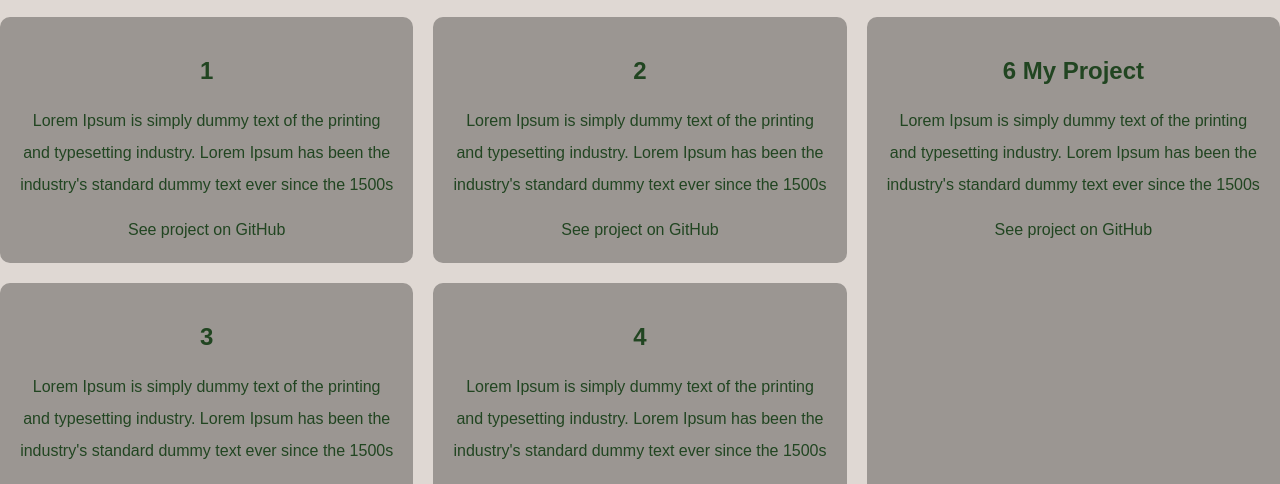
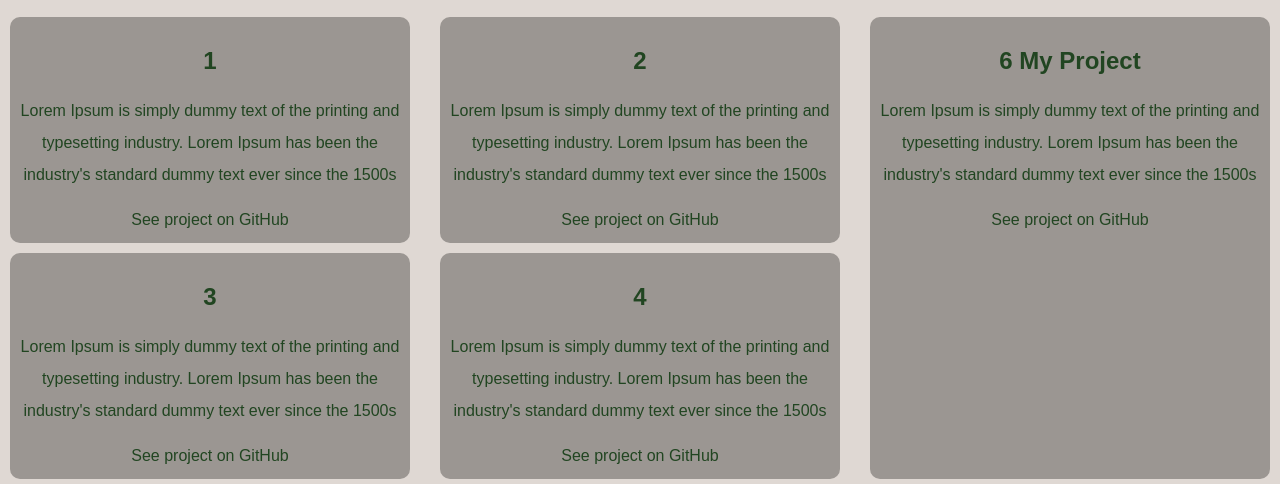
Before and after one commit to nickster2/portfolio-site, a plain HTML site: page work.html in a window 1280 px wide. Shown: the part 266-750 px from the top of the page. Drawn offline with nearby package versions, Linux system fonts and the light colour scheme; files that its build step writes are made by us from their sources; files whose address does not match are found by name; a web font is replaced by a local one.

Commit message:
resized projects to fit screen better
decreased padding and added margin padding to evenly space the grid items left and right. decreased scale of hover to ensure it fits on screen

```diff
--- a/css/styles.css
+++ b/css/styles.css
@@ -214,7 +214,7 @@ button,
   .grid {
     display: grid;
     grid-template-columns: 1fr 1fr 1fr;
-    grid-gap: 20px;
+    grid-gap: 10px;
     margin: 0;
   }
 }
@@ -227,12 +227,14 @@ button,
   text-align: center;
   transition: transform 0.3s ease;
   border-radius: 10px; /* Rounded corners */
-  padding: 20px; /* Add padding to create space around grid items */
+  padding: 10px; /* Add padding to create space around grid items */
   cursor: pointer; /* Change cursor to pointer */
+  margin-left: 10px;
+  margin-right: 10px;
 }
 
 .grid__item:hover {
-  transform: scale(1.04);
+  transform: scale(1.02);
 }
 
 .grid__item:last-child {
```
Also changed, not shown: about.html (renamed from files/about.html), contact.html (renamed from files/contact.html), index.html (renamed from files/index.html), stylelint.config.js (renamed from files/stylelint.config.js), work.html (renamed from files/work.html).
